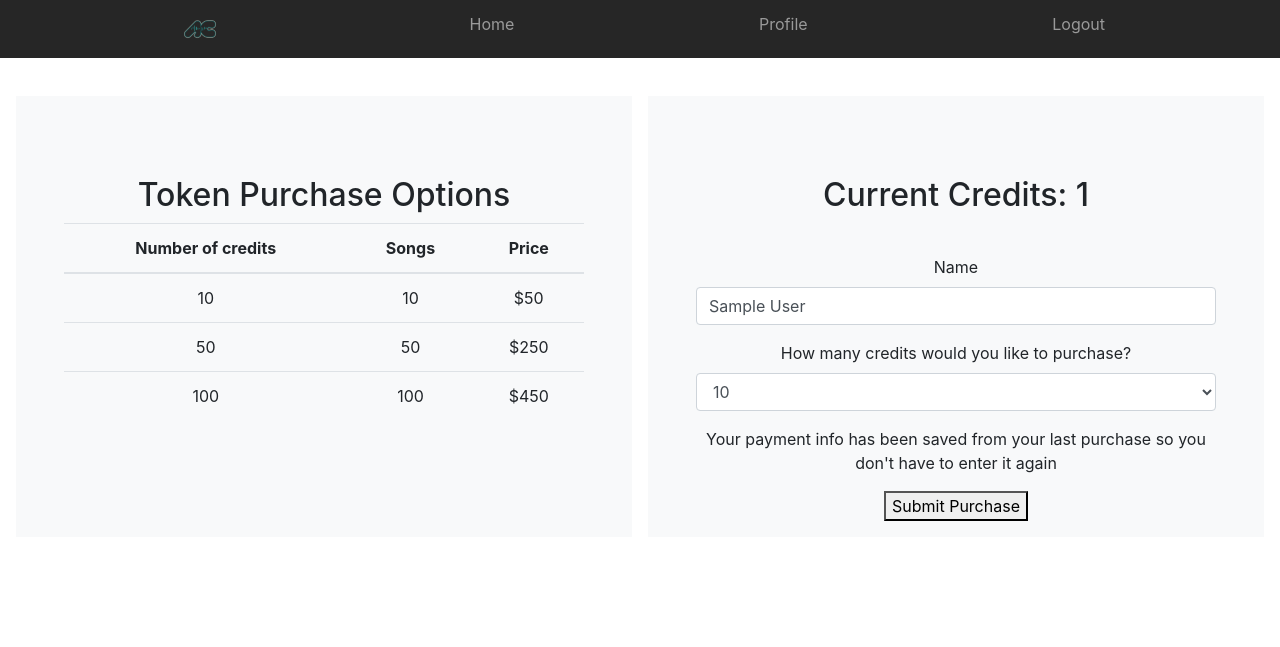
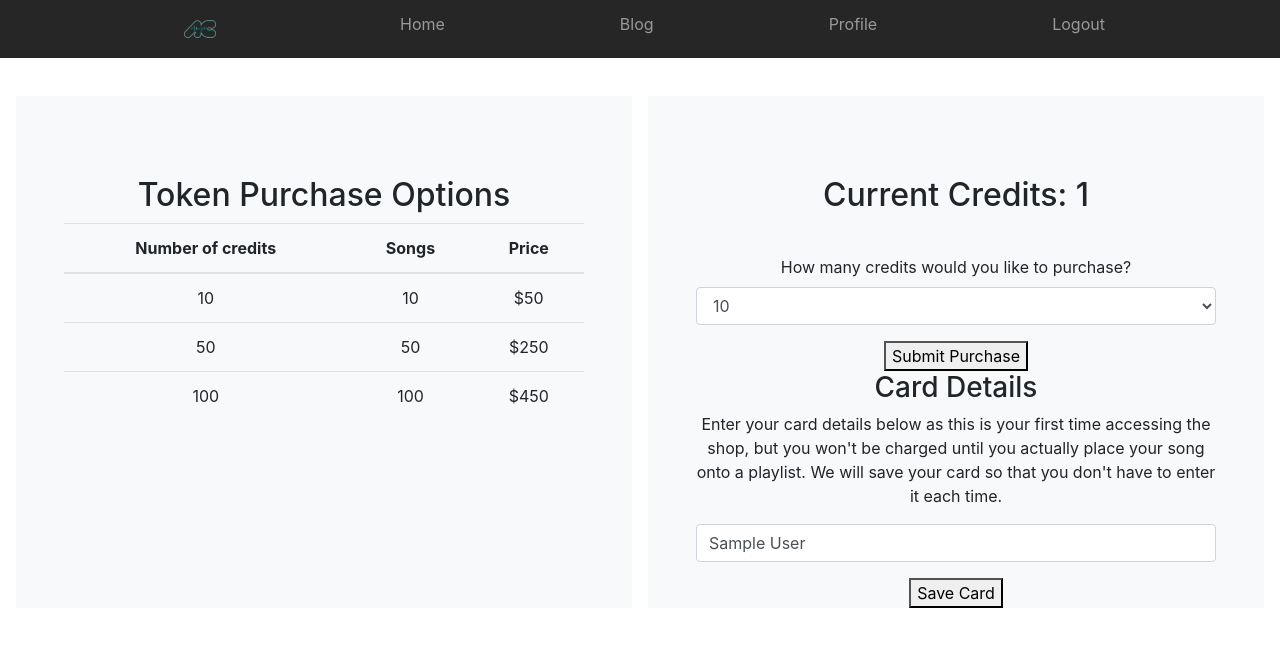
Before and after one commit to gaboc4/analog_collective, a Flask app: page /shop in a window 1280 px wide. Shown: the top 647 px of the page. Run offline with Flask 2, Linux system fonts and the light colour scheme; a user stored in the database is signed in; tables that the repository leaves empty hold one stand-in row (values such as "Sample post"); some libraries are stand-ins or nearby versions.

Commit message:
Blog and payment changes

```diff
--- a/project/main.py
+++ b/project/main.py
@@ -3,12 +3,12 @@ import re
 import spotipy
 import os
 import stripe
-import time
+from datetime import datetime
 from flask import Blueprint, render_template, redirect, url_for, request, flash, get_flashed_messages
 from flask_login import login_required, current_user
 
 from .models import Users, PlaylistDetails, SpotifyToken, ArtistsInPlaylist, \
-	ArtistTracks, SimilarArtists, PlaylistToPlacedSong
+	ArtistTracks, SimilarArtists, PlaylistToPlacedSong, BlogPosts
 from . import db
 from .helpers import refresh_access_token, get_access_and_refresh, \
 	get_playlist_genre, get_curr_artist_tracks, get_curr_sim_artists, refresh_playlist_deets
@@ -290,3 +290,23 @@ def add_song_to_playlist():
 		return json.dumps({'success': True}), 200
 	except Exception as e:
 		return json.dumps({'fail': e}), 500
+
+
+@main.route('/blog')
+@login_required
+def blog():
+	posts = BlogPosts.query.all()
+	return render_template('blog.html', posts=posts, user_email=current_user.email)
+
+
+@main.route('/blog', methods=['POST'])
+@login_required
+def blog_post():
+	if current_user.email == "will@analogcollective.com":
+		title = request.form.get('post_title')
+		content = request.form.get('post_content')
+		new_post = BlogPosts(title=title, date=datetime.now().strftime('%Y-%m-%d'), content=content)
+		db.session.add(new_post)
+		db.session.commit()
+		return redirect(url_for('main.blog'))
+	return redirect(url_for('main.blog'))
--- a/project/payment.py
+++ b/project/payment.py
@@ -21,9 +21,12 @@ def shop():
             email=user.email
         )
         intent = stripe.SetupIntent.create(
-            customer=customer['id']
+            customer=customer['id'],
+            payment_method_types=["card"]
         )
         user.payment_info = customer['id']
+        db.session.commit()
+        print(intent.client_secret)
         return render_template('shop.html', payment_info=0, client_secret=intent.client_secret,
                                tokens=curr_credits, user_name=user.first_name + " " + user.last_name)
     return render_template('shop.html', payment_info=1,
@@ -35,24 +38,24 @@ def shop():
 def purchase_tokens():
     user = Users.query.filter_by(email=current_user.email).first()
     new_credits = request.form.get('credit-amount')
-    try:
-        token = stripe.Token.create(
-            card={
-                'number': request.form.get('card_number'),
-                'exp_month': request.form.get('exp_month'),
-                'exp_year': request.form.get('exp_year'),
-                'cvc': request.form.get('cvc')
-            }
-        )
-        stripe.Customer.create_source(
-            user.payment_info,
-            source=token['id']
-        )
-        user.credits += int(new_credits)
-        db.session.commit()
-    except stripe.error.CardError as e:
-        flash(e.error.message)
-        return redirect(url_for('payment.shop'))
+    # try:
+    #     token = stripe.Token.create(
+    #         card={
+    #             'number': request.form.get('card_number'),
+    #             'exp_month': request.form.get('exp_month'),
+    #             'exp_year': request.form.get('exp_year'),
+    #             'cvc': request.form.get('cvc')
+    #         }
+    #     )
+    #     stripe.Customer.create_source(
+    #         user.payment_info,
+    #         source=token['id']
+    #     )
+    user.credits += int(new_credits)
+    db.session.commit()
+    # except stripe.error.CardError as e:
+    #     flash(e.error.message)
+    #     return redirect(url_for('payment.shop'))
     return redirect(url_for('payment.shop'))
 
 
--- a/project/static/scripts.js
+++ b/project/static/scripts.js
@@ -60,24 +60,68 @@ $(document).ready(function() {
     }
   }
 
-  function cc_format(value) {
-    var v = value.replace(/\s+/g, '').replace(/[^0-9]/gi, '')
-    var matches = v.match(/\d{4,16}/g);
-    var match = matches && matches[0] || ''
-    var parts = []
+	var stripe =  Stripe(env.STRIPE_PK);
+	var elements = stripe.elements();
+	var cardElement = elements.create('card');
+	cardElement.mount('#card-element');
 
-    for (i=0, len=match.length; i<len; i+=4) {
-        parts.push(match.substring(i, i+4))
-    }
+	var cardholderName = document.getElementById('cardholderName');
+	var cardButton = document.getElementById('card-button');
+	var clientSecret = cardButton.dataset.secret;
 
-    if (parts.length) {
-        return parts.join(' ')
-    } else {
-        return value
-    }
-}
+	cardButton.addEventListener('click', function(ev) {
+	  stripe.confirmCardSetup(
+	    clientSecret,
+	    {
+	      payment_method: {
+	        card: cardElement,
+	        billing_details: {
+	          name: cardholderName.value,
+	        },
+	      },
+	    }
+	  ).then(function(result) {
+	    if (result.error) {
+          changeLoadingState(false);
+          var displayError = document.getElementById("card-errors");
+          displayError.textContent = result.error.message;
+	    } else {
+	      orderComplete(stripe, clientSecret);
+	    }
+	  });
+	});
 
-  table.column( 0 ).visible( false );
+
+	/* Shows a success / error message when the payment is complete */
+	var orderComplete = function(stripe, clientSecret) {
+	  stripe.retrieveSetupIntent(clientSecret).then(function(result) {
+	    var setupIntent = result.setupIntent;
+	    var setupIntentJson = JSON.stringify(setupIntent, null, 2);
+
+	    document.querySelector(".sr-payment-form").classList.add("hidden");
+	    document.querySelector(".sr-result").classList.remove("hidden");
+	    document.querySelector("pre").textContent = setupIntentJson;
+	    setTimeout(function() {
+	      document.querySelector(".sr-result").classList.add("expand");
+	    }, 200);
+
+	    changeLoadingState(false);
+	  });
+	};
+
+	var changeLoadingState = function(isLoading) {
+  if (isLoading) {
+    document.querySelector("button").disabled = true;
+    document.querySelector("#spinner").classList.remove("hidden");
+    document.querySelector("#button-text").classList.add("hidden");
+  } else {
+    document.querySelector("button").disabled = false;
+    document.querySelector("#spinner").classList.add("hidden");
+    document.querySelector("#button-text").classList.remove("hidden");
+  }
+};
+
+
 
 
 });
--- a/project/static/style.css
+++ b/project/static/style.css
@@ -10,6 +10,10 @@
 
 .login-width {
   width:500px;
+}
+
+.post-width {
+	width: 1000px;
 }
 
 .table-in-card {
--- a/project/templates/base.html
+++ b/project/templates/base.html
@@ -33,6 +33,8 @@
 
 
 	<link rel="stylesheet" href="{{ url_for('static', filename='style.css') }}">
+<!--	<link rel="stylesheet" href="{{ url_for('static', filename='global.css') }}">-->
+<!--	<link rel="stylesheet" href="{{ url_for('static', filename='normalize.css') }}">-->
 
 </head>
 
@@ -45,6 +47,8 @@
           <img src="{{ url_for('static', filename='logo_small.png') }}">
         </a>
         <a href="{{ url_for('main.index') }}" class="py-2 d-none d-md-inline-block">Home</a>
+
+				<a href="{{ url_for('main.blog') }}" class="py-2 d-none d-md-inline-block">Blog</a>
 
         {% if current_user.is_authenticated %}
         <a href="{{ url_for('main.profile') }}" class="py-2 d-none d-md-inline-block">Profile</a>
--- a/project/templates/shop.html
+++ b/project/templates/shop.html
@@ -40,67 +40,31 @@
       <div class="my-3 p-3">
         <h2 class="display-5">Current Credits: {{tokens}}</h2>
       </div>
-        <form id="payment-form"  method="POST" action="/payment_form" data-secret="{{ client_secret }}">
-          <div class="form-group">
-            <label>Name</label>
-            <input id="cardholder-name" class="form-control" type="text" value="{{user_name}}">
-          </div>
+        <form id="payment-form"  method="POST" action="/payment_form">
           <div class="form-group">
             <label>How many credits would you like to purchase?</label>
-            <select class="form-control" id="credit-amount">
+            <select class="form-control" name="credit-amount">
               <option value="10">10</option>
               <option value="50">50</option>
               <option value="100">100</option>
             </select>
           </div>
-          {% if payment_info == 0 %}
-            <h3>Card Details</h3>
-            <p>Enter your card details below as this is your first time accessing the shop, but you won't be charged
-            until you actually place your song onto a playlist. We will save your card so that you don't have
-            to enter it each time.</p>
-          <script>
-              function cc_format() {
-                  var field = document.getElementById('card-number');
-                  var value = document.getElementById('card-number').value;
-                  var v = value.replace(/\s+/g, '').replace(/[^0-9]/gi, '')
-                  var matches = v.match(/\d{4,16}/g);
-                  var match = matches && matches[0] || ''
-                  var parts = []
+            <button id="purchase-btn">Submit Purchase</button>
+        </form>
 
-                  for (i=0, len=match.length; i<len; i+=4) {
-                      parts.push(match.substring(i, i+4))
-                  }
+          <h3>Card Details</h3>
+          <p>Enter your card details below as this is your first time accessing the shop, but you won't be charged
+          until you actually place your song onto a playlist. We will save your card so that you don't have
+          to enter it each time.</p>
+          <!-- placeholder for Elements -->
+          <form id="setup-form" >
+            <div class="form-group">
+              <input class="form-control" id="cardholderName" value="{{ user_name }}">
+            </div>
+            <div id="card-element"></div>
+            <button id="card-button" data-secret="{{ client_secret }}"> Save Card </button>
+          </form>
 
-                  if (parts.length) {
-                      field.value =  parts.join(' ')
-                  } else {
-                      field.value = value
-                  }
-              }
-          </script>
-            <div class="form-group">
-              <input class="form-control " type="text" name="card_number" id="card-number"
-                    placeholder="Card Number" autofocus="" onchange="cc_format()">
-            </div>
-            <div class="form-group">
-              <input class="form-control " type="number" name="exp_month"
-                    placeholder="MM" autofocus="" max="12" min="1">
-            </div>
-            <div class="form-group">
-              <input class="form-control " type="number" name="exp_year"
-                    placeholder="YYYY" autofocus="" min="2020" max="2060">
-            </div>
-            <div class="form-group">
-              <input class="form-control " type="number" name="cvc"
-                    placeholder="CVC" autofocus="" min="100" max="999">
-            </div>
-          {% else %}
-            <p>Your payment info has been saved from your last purchase so you don't have to enter it again</p>
-          {% endif %}
-            <button id="card-button">Submit Purchase</button>
-            <p id="payment-result">{{error}}</p>
-
-        </form>
       </div>
     </div>
   </div>
```
Also changed, not shown: project/models.py (+12 -0 lines).
